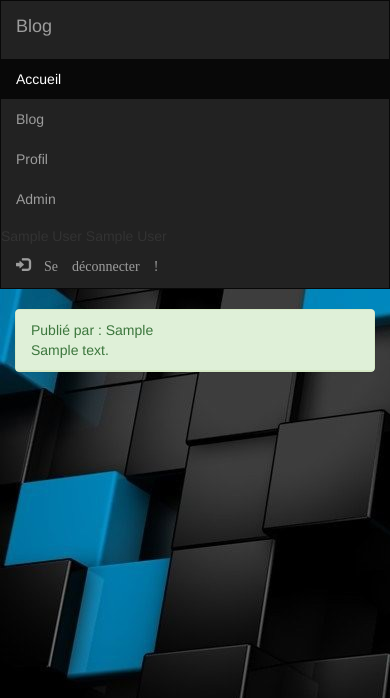
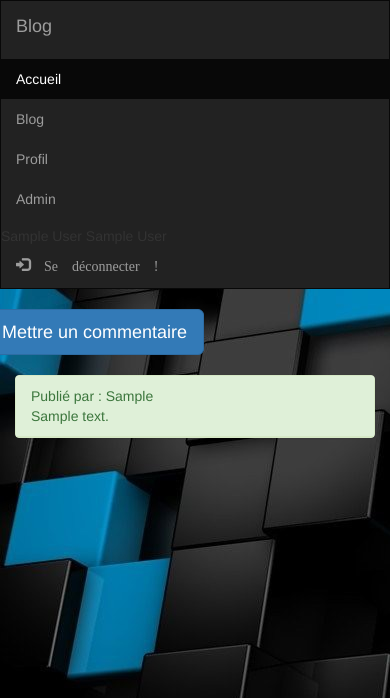
Before and after one commit to virginiecreus/Bac, a PHP site: page /Afficher_article.php in a window 390 px wide. Shown: the top 698 px of the page. Run offline with PHP 8.4, Linux system fonts and the light colour scheme; the visitor is signed in with stand-in values (Sample User, id 1); tables that the repository leaves empty or names only in its code hold one stand-in row (values such as "Sample post"); some libraries are stand-ins or nearby versions.

Commit message:
ajout des permisions pour ecrire un commentaire

```diff
--- a/Afficher_article.php
+++ b/Afficher_article.php
@@ -50,11 +50,37 @@ $res[] = $row;
                                 </table>
                             </div>
                         </div>
+
+
+
+                    </div>
+                </div>
+            </div>
+
+        </div>
+    </div>
+    <?php
+}
+?>
+
+
+<?php
+if(!$_SESSION['logged']){
+
+}
+else{
+    echo'<div class="contenaire">
+    <div class="row">
+        <div class="col-md-offset-5">
+
+
             <!-- bouton pour acceder au modal de suppresion des articles -->
             <button type="button" class="btn btn-primary btn-lg" data-toggle="modal" data-target="#commentaire">
                 Mettre un commentaire
             </button>
-
+        </div>
+    </div>
+</div>
 <!-- Modal -->
 <div class="modal fade" id="commentaire" tabindex="-1" role="dialog" aria-labelledby="myModalLabel" aria-hidden="true">
     <div class="modal-dialog" role="document">
@@ -71,16 +97,9 @@ $res[] = $row;
         </div>
     </div>
 </div>
-                </div>
-            </div>
-        </div>
-
-    </div>
-    </div>
-    <?php
+<br>';
 }
 ?>
-
 
 
 <?php include'afficher_commentaire.php'?>
```
Lines whose indentation alone changed are shown as unchanged.
